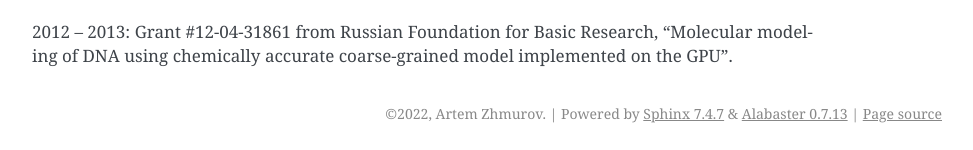
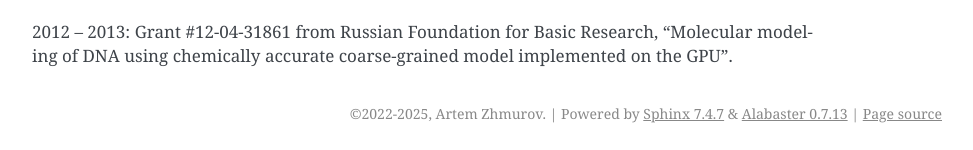
Before and after one commit to zhmurov/webpage, a Sphinx documentation site: the page built from source/index.rst, in a window 1280 px wide and 900 px high, scrolled down 3796 px. Shown: the part 747-897 px from the top of the window, without its empty margins (168-1141 px from the left). Built offline with Sphinx 7.4.7, drawn with Linux system fonts in a browser that asks for light colours.

Commit message:
Update copyright dates

```diff
--- a/source/conf.py
+++ b/source/conf.py
@@ -18,7 +18,7 @@
 # -- Project information -----------------------------------------------------
 
 project = 'Artem Zhmurov'
-copyright = '2022, Artem Zhmurov'
+copyright = '2022-2025, Artem Zhmurov'
 author = 'Artem Zhmurov'
 
 
```
